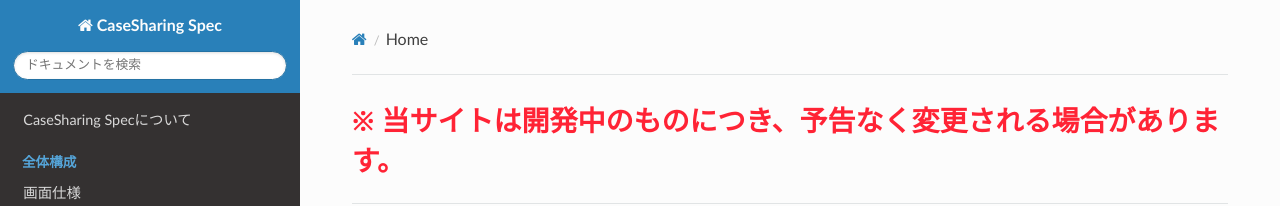
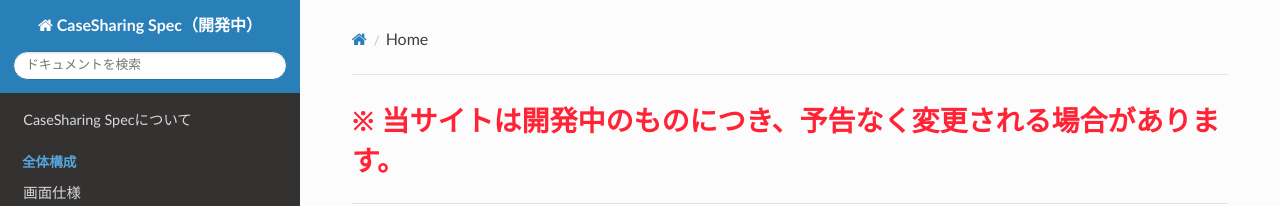
Before and after one commit to PubCaseFinder/pubcasefinder_spec, an MkDocs documentation site: the page built from docs/index.md, in a window 1280 px wide. Shown: the top 206 px of the page. Built offline with MkDocs 1.6.1, drawn with Linux system fonts in a browser that asks for light colours; nearby versions of some CDN libraries.

Commit message:
開発中の表記追加

```diff
--- a/mkdocs.yml
+++ b/mkdocs.yml
@@ -1,4 +1,4 @@
-site_name: "CaseSharing Spec"
+site_name: "CaseSharing Spec（開発中）"
 
 theme:
   name: readthedocs
```
